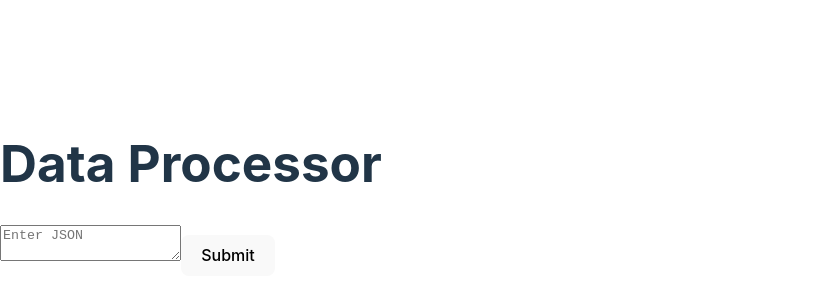
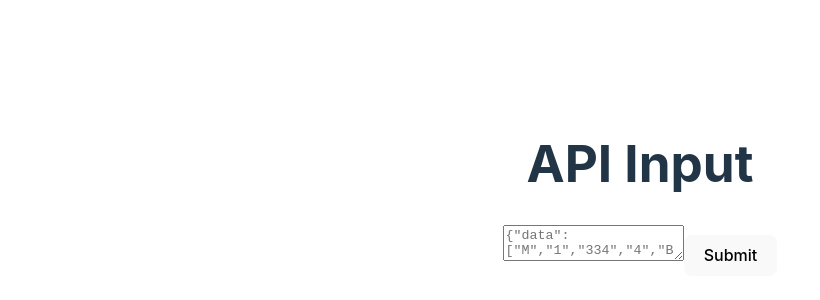
Before and after one commit to HeeraRana247453/bajajAssign_Frontend, a React (Vite) app: page / in a window 1280 px wide. Shown: the part 212-512 px from the top of the page, without its empty margins (0-820 px from the left). Built offline with nearby package versions, Linux system fonts and the light colour scheme.

Commit message:
change ui

```diff
--- a/src/App.jsx
+++ b/src/App.jsx
@@ -1,5 +1,6 @@
 import React, { useState } from "react";
 import axios from "axios";
+import "./App.css";
 
 const App = () => {
   const [input, setInput] = useState("");
@@ -8,7 +9,7 @@ const App = () => {
   const [selectedOptions, setSelectedOptions] = useState([]);
 
   const handleSubmit = async () => {
-    setResponse(null);  // Clear previous response before submitting new data
+    setResponse(null);
     setError(null);
     try {
       const parsedInput = JSON.parse(input);
@@ -16,7 +17,7 @@ const App = () => {
         setError("Invalid input: 'data' should be an array.");
         return;
       }
-      const res = await axios.post("https://bajaj-assign-backend.vercel.app/bfhl", parsedInput);  //request to backend
+      const res = await axios.post("https://bajaj-assign-backend.vercel.app/bfhl", parsedInput);
       setResponse(res.data);
     } catch (err) {
       setError("Invalid JSON or API error");
@@ -24,32 +25,34 @@ const App = () => {
   };
 
   const handleSelectChange = (e) => {
-    const options = [...e.target.selectedOptions].map(option => option.value);
+    const options = [...e.target.selectedOptions].map((option) => option.value);
     setSelectedOptions(options);
   };
 
   return (
-    <div>
-      <h1>Data Processor</h1>
+    <div className="container">
+      <h1>API Input</h1>
       <textarea
-        placeholder="Enter JSON"
+        className="input-box"
+        placeholder='{"data":["M","1","334","4","B"]}'
         value={input}
         onChange={(e) => setInput(e.target.value)}
       ></textarea>
-      <button onClick={handleSubmit}>Submit</button>
-      {error && <p style={{ color: "red" }}>{error}</p>}
+      <button className="submit-button" onClick={handleSubmit}>Submit</button>
+      {error && <p className="error-text">{error}</p>}
       {response && (
-        <div>
-          <h2>Response</h2>
-          <select multiple onChange={handleSelectChange}>
+        <div className="response-section">
+          <h2>Multi Filter</h2>
+          <select className="multi-select" multiple onChange={handleSelectChange}>
             <option value="alphabets">Alphabets</option>
             <option value="numbers">Numbers</option>
             <option value="highest_alphabet">Highest Alphabet</option>
           </select>
+          <h2>Filtered Response</h2>
           {selectedOptions.length === 0 ? (
-            <p>Please select options to display</p>
+            <p className="placeholder-text">Please select options to display</p>
           ) : (
-            <pre>
+            <pre className="response-box">
               {JSON.stringify(
                 Object.fromEntries(
                   Object.entries(response).filter(([key]) => selectedOptions.includes(key))
```
